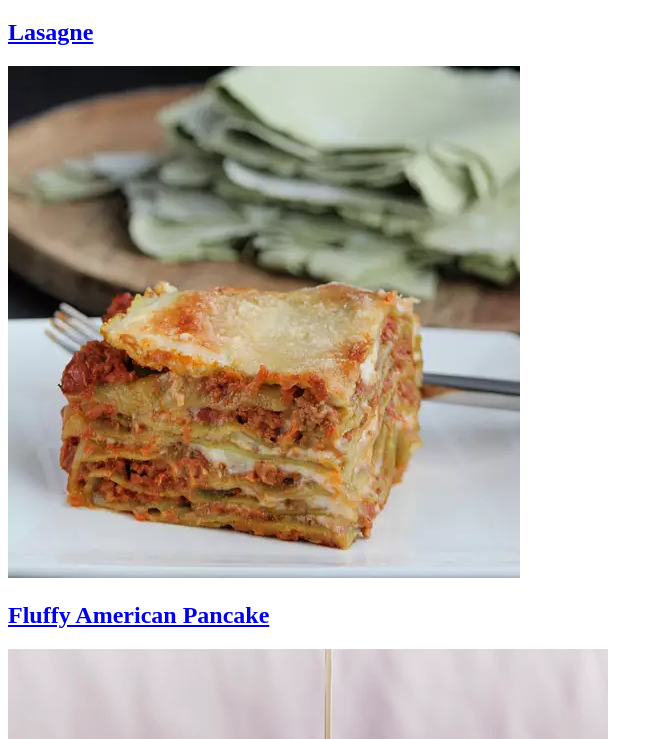
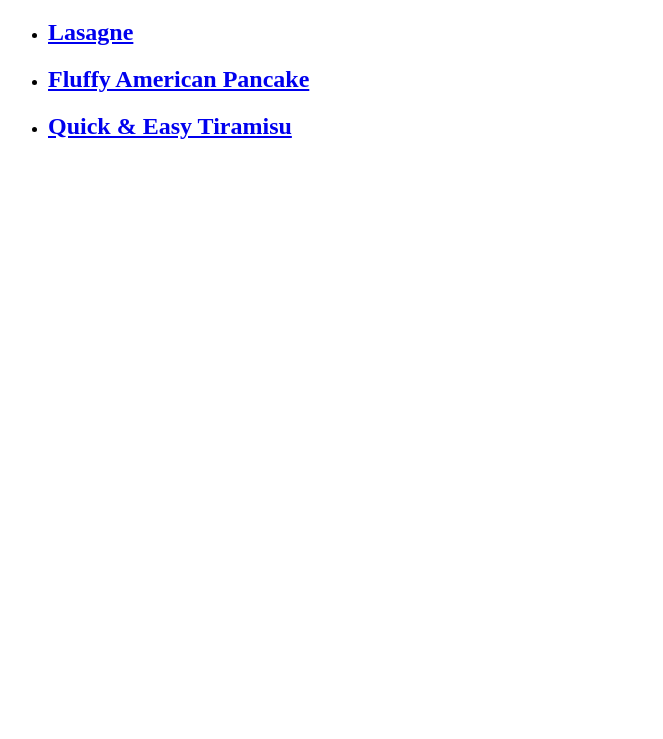
Before and after one commit to ninuh/odin-recipes, a plain HTML site: page recipes/index.html in a window 1280 px wide. Shown: the part 61-800 px from the top of the page, without its empty margins (0-663 px from the left). Drawn offline with Linux system fonts and the light colour scheme.

Commit message:
Moved images from index.html to each page

```diff
--- a/recipes/index.html
+++ b/recipes/index.html
@@ -8,17 +8,13 @@
     <body>
         <h1>Odin Recipes</h1>
 
-        <!-- Lasagne -->
-        <a href="./lasagne.html"><h2>Lasagne</h2></a>
-        <img src="./img/lasagne.jpg">
+        <ul>
+            <li><a href="./lasagne.html"><h2>Lasagne</h2></a></li>
+            <li><a href="./breakfastpancake.html"><h2>Fluffy American Pancake</h2></a></li>
+            <li><a href="./tiramisu.html"><h2>Quick & Easy Tiramisu</h2></a></li>
+        </ul>
 
-        <!-- Breakfast Pancakes -->
-        <a href="./breakfastpancake.html"><h2>Fluffy American Pancake</h2></a>
-        <img src="./img/breakfastpancake.jpg">
 
-        <!-- Tiramisu -->
-        <a href="./tiramisu.html"><h2>Quick & Easy Tiramisu</h2></a>
-        <img src="./img/tiramisu.jpg">
 
     </body>
 
```
Also changed, not shown: recipes/breakfastpancake.html (+1 -0 lines), recipes/lasagne.html (+1 -0 lines), recipes/tiramisu.html (+1 -0 lines).
